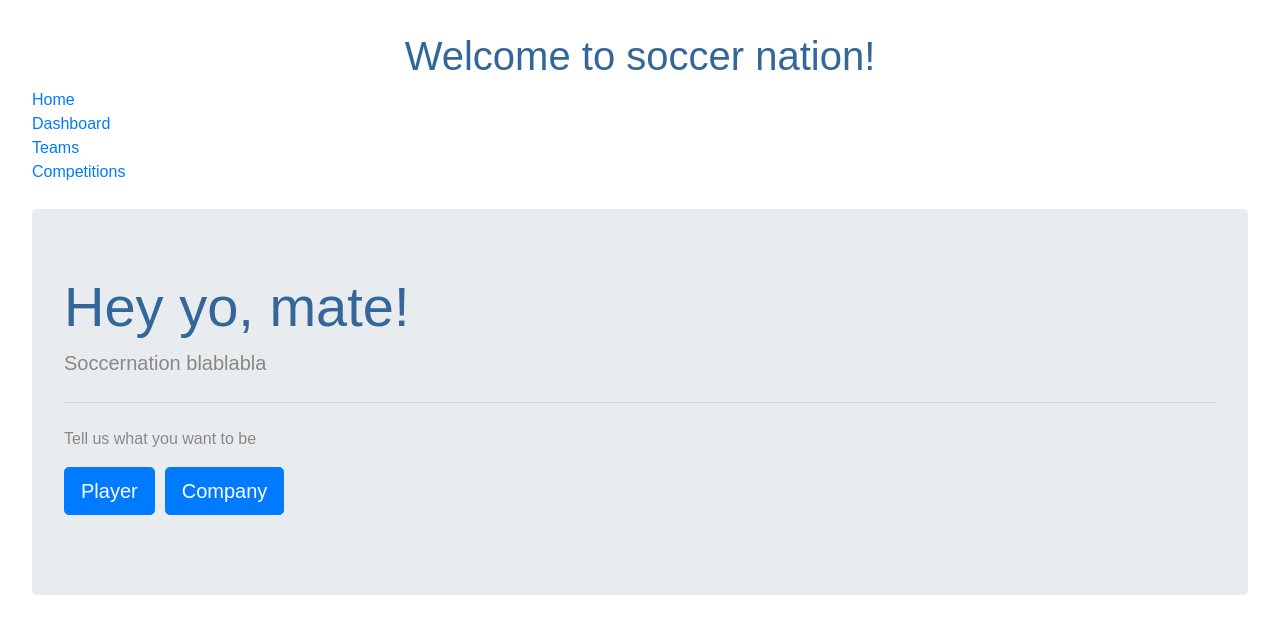
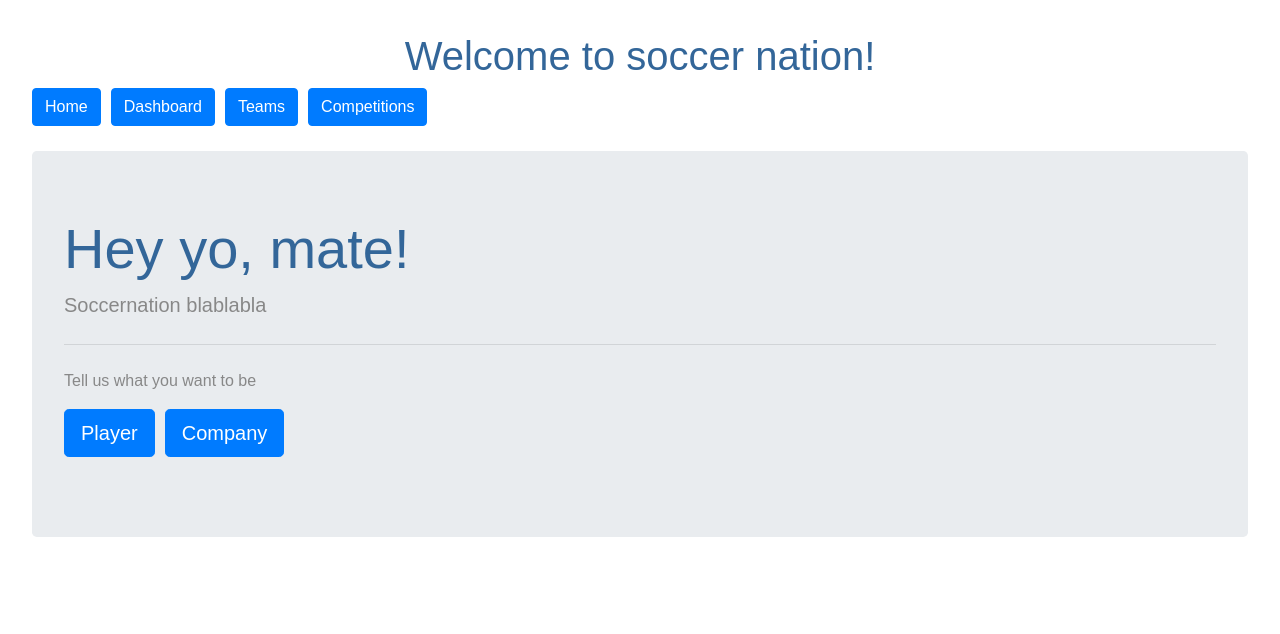
Before and after one commit to rogerhival/soccernation-web, an Angular app: page /home in a window 1280 px wide. Shown: the top 634 px of the page. Built offline with nearby package versions, Linux system fonts and the light colour scheme.

Commit message:
introducing object class to the system

```diff
--- a/src/app/app.component.html
+++ b/src/app/app.component.html
@@ -5,10 +5,10 @@
   </h1>
 </div>
   <nav>
-    <a routerLink="/home">Home</a><br/>
-    <a routerLink="/dashboard">Dashboard</a><br/>
-    <a routerLink="/teams">Teams</a><br/>
-    <a routerLink="/competitions">Competitions</a><br/>
+    <a class="btn btn-primary btn" routerLink="/home">Home</a>
+    <a class="btn btn-primary btn" style="margin-left:10px" routerLink="/dashboard">Dashboard</a>
+    <a class="btn btn-primary btn" style="margin-left:10px" routerLink="/teams">Teams</a>
+    <a class="btn btn-primary btn" style="margin-left:10px" routerLink="/competitions">Competitions</a>
   </nav>
   <br/>
   <!--<app-team></app-team>-->
--- /dev/null
+++ b/src/app/models/baseEntity.ts
@@ -0,0 +1,6 @@
+class BaseEntity {
+    id: string;
+    createdOnUtc: string; //DateTime
+    modifiedOnUtc: string; //DateTime
+    status: string;
+}
--- /dev/null
+++ b/src/app/models/index.ts
@@ -0,0 +1 @@
+export { Competition } from './competition';
--- a/src/app/pages/competition/competition-detail/competition-detail.component.ts
+++ b/src/app/pages/competition/competition-detail/competition-detail.component.ts
@@ -3,6 +3,7 @@ import { ActivatedRoute } from '@angular/router';
 import { Location } from '@angular/common';
 import { CompetitionService } from '../../../services';
 import { Router } from '@angular/router';
+import { Competition } from '../../../models';
 
 @Component({
   selector: 'app-competition-detail',
@@ -11,7 +12,7 @@ import { Router } from '@angular/router';
 })
 export class CompetitionDetailComponent implements OnInit {
 
-  competition: any;
+  competition: Competition;
 
   constructor(private route: ActivatedRoute,
     private competitionService: CompetitionService,
--- a/src/app/pages/competition/competition-overview/competition-overview.component.ts
+++ b/src/app/pages/competition/competition-overview/competition-overview.component.ts
@@ -1,6 +1,7 @@
 import { Component, OnInit } from '@angular/core';
 import { ActivatedRoute } from '@angular/router';
 import { CompetitionService } from '../../../services'
+import { Competition } from '../../../models';
 
 @Component({
   selector: 'app-competition-overview',
@@ -10,7 +11,7 @@ import { CompetitionService } from '../../../services'
 export class CompetitionOverviewComponent implements OnInit {
   index = 1;
   fixtures: any;
-  competition: any;
+  competition: Competition;
 
   constructor(private route: ActivatedRoute,
     private competitionService: CompetitionService) { }
--- a/src/app/pages/competition/competition.component.html
+++ b/src/app/pages/competition/competition.component.html
@@ -5,7 +5,7 @@
       <span class="badge">#</span> {{comp.name}}
     </a>
     ->
-    <button class="btn btn-primary btn-lg" (click)="onEditCompetition(comp.id)">Edit</button>
+    <button class="btn btn-primary btn" (click)="onEditCompetition(comp.id)">Edit</button>
   </li>
 </ul>
 <div class="container">
--- a/src/app/pages/competition/competition.component.ts
+++ b/src/app/pages/competition/competition.component.ts
@@ -1,6 +1,7 @@
 import { Component, OnInit } from '@angular/core';
 import { Router } from '@angular/router';
-import { CompetitionService } from '../../services'
+import { CompetitionService } from '../../services';
+import { Competition } from '../../models';
 
 @Component({
   selector: 'app-competition',
@@ -9,7 +10,7 @@ import { CompetitionService } from '../../services'
 })
 export class CompetitionComponent implements OnInit {
 
-  competitions: any;
+  competitions: Competition[];
 
   constructor(private competitionService: CompetitionService,
     private router: Router) { }
--- a/src/app/services/api/api.ts
+++ b/src/app/services/api/api.ts
@@ -1,5 +1,6 @@
 import { HttpClient, HttpParams } from '@angular/common/http';
-import {Injectable} from '@angular/core';
+import { Injectable } from '@angular/core';
+import { Observable } from 'rxjs';
 
 @Injectable()
 export class Api {
@@ -26,6 +27,10 @@ export class Api {
     return this.http.get(this.url + '/' + endpoint, reqOpts);
   }
 
+  getGeneric<T>(endpoint: string) {
+    return this.http.get<T>(this.url + '/' + endpoint, {observe: 'body'});
+  }
+
   post(endpoint: string, body: any, reqOpts?: any) {
     return this.http.post(this.url + '/' + endpoint, body, reqOpts);
   }
--- a/src/app/services/competition/competition.service.ts
+++ b/src/app/services/competition/competition.service.ts
@@ -1,6 +1,7 @@
 import { Injectable } from '@angular/core';
 import { Api } from '../api/api'
 import { Observable } from 'rxjs';
+import { Competition } from '../../models';
 
 @Injectable({
   providedIn: 'root'
@@ -10,14 +11,13 @@ export class CompetitionService {
   constructor(private api: Api) { }
 
   getCompetitions(){
-    //console.log('compserv');
-    return this.api.get('competitions');
+    return this.api.getGeneric<Competition[]>('competitions');
   }
 
   getCompetition(id: string) {
     // console.log("getTeam by id service");
     const url = `competitions/${id}`;
-    return this.api.get(url);
+    return this.api.getGeneric<Competition>(url);
   }
 
   addCompetition(competition: any){
```
Also changed, not shown: src/app/models/competition.ts (added, +26 -0 lines).
